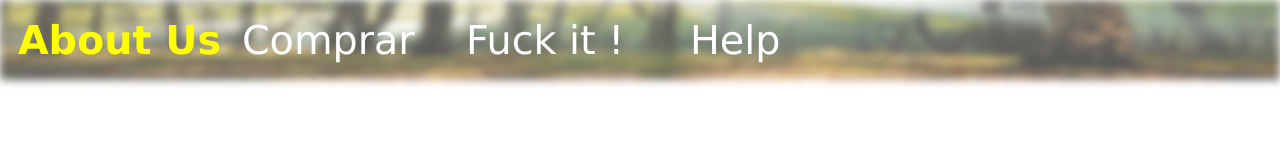
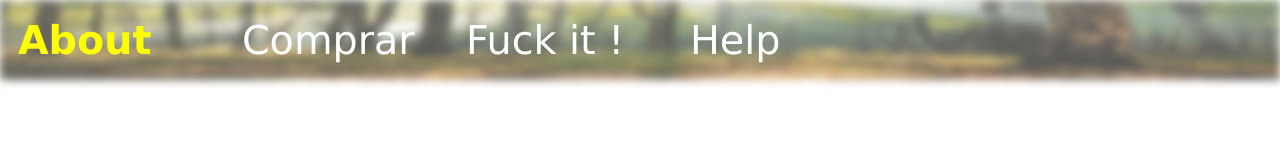
Before and after one commit to olimpius2/cram, a plain HTML site: page index.html in a window 1280 px wide. Drawn offline with Linux system fonts and the light colour scheme.

Commit message:
Update index.html

```diff
--- a/index.html
+++ b/index.html
@@ -12,7 +12,7 @@
   <div id="upper_banner">
     <img id="upper_banner_image" src="media\forest.jpg" alt="forest image" />
     <ul id="upper_banner_list">
-      <li onclick="about_us_function()">About Us</li>
+      <li onclick="about_us_function()">About</li>
       <li>Comprar</li>
       <li id="fuck_it" onclick="myfunc(this)">Fuck it !</li>
       <li>Help</li>
```
